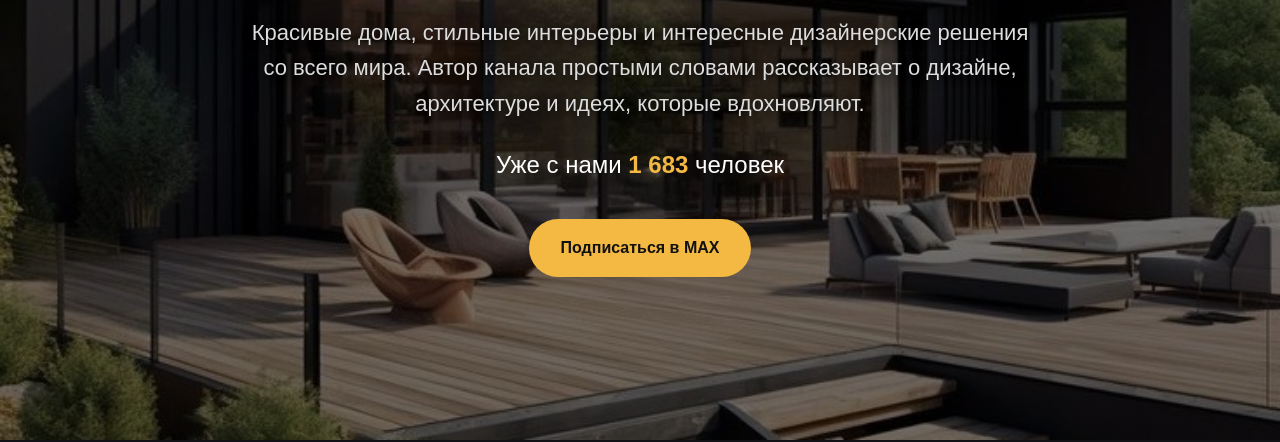
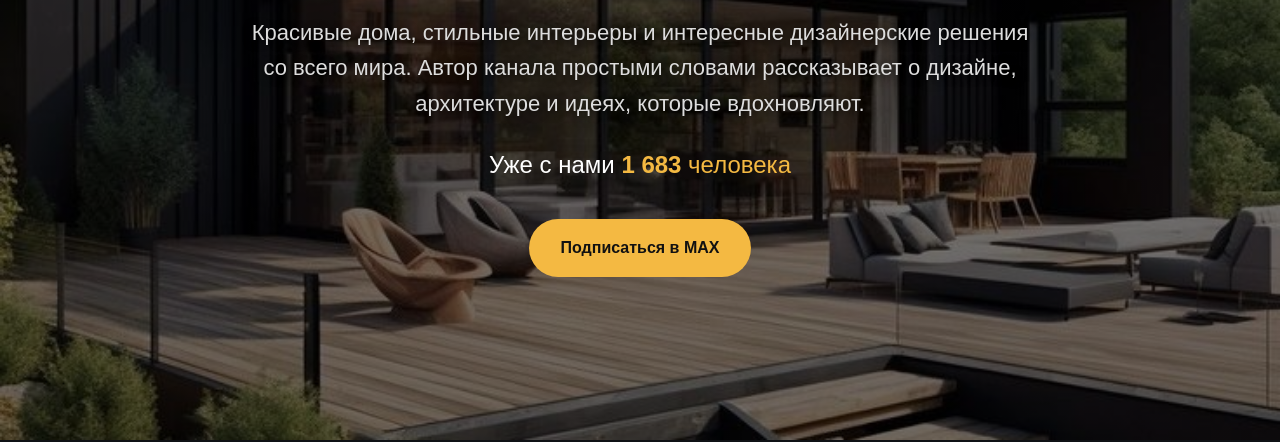
Before and after one commit to Dmitriy504/design-budushego-landing2, a plain HTML site: page index.html in a window 1280 px wide. Shown: the part 360-802 px from the top of the page. Drawn offline with Linux system fonts and the light colour scheme.

Commit message:
Fix subscriber count and word formatting in index.html
Updated subscriber count display and added word formatting logic.

```diff
--- a/index.html
+++ b/index.html
@@ -281,7 +281,7 @@
 </p>
 
 <div class="counter">
-Уже с нами <strong id="subscriber-count">1 675</strong> человек
+Уже с нами <strong id="subscriberCount">1683</strong> <span id="subscriberWord">человека</span>
 </div>
 
 <div style="margin-top:35px;">
@@ -422,15 +422,24 @@
     <p>© 2026 Design Future. Все права защищены.</p>
 </footer>
 <script>
-  fetch('/subscribers.json?ts=' + Date.now(), { cache: 'no-store' })
-    .then(response => response.json())
-    .then(({ count }) => {
-      const element = document.getElementById('subscriber-count');
-      if (element) {
-        element.textContent = new Intl.NumberFormat('ru-RU').format(count);
-      }
-    })
-    .catch(() => {});
+function getPeopleWord(number) {
+    const n = Math.abs(number) % 100;
+    const n1 = n % 10;
+
+    if (n >= 11 && n <= 19) return 'человек';
+    if (n1 === 1) return 'человек';
+    if (n1 >= 2 && n1 <= 4) return 'человека';
+
+    return 'человек';
+}
+
+const count = 1683;
+
+document.getElementById('subscriberCount').textContent =
+    count.toLocaleString('ru-RU');
+
+document.getElementById('subscriberWord').textContent =
+    getPeopleWord(count);
 </script>
 </body>
 </html>
```
